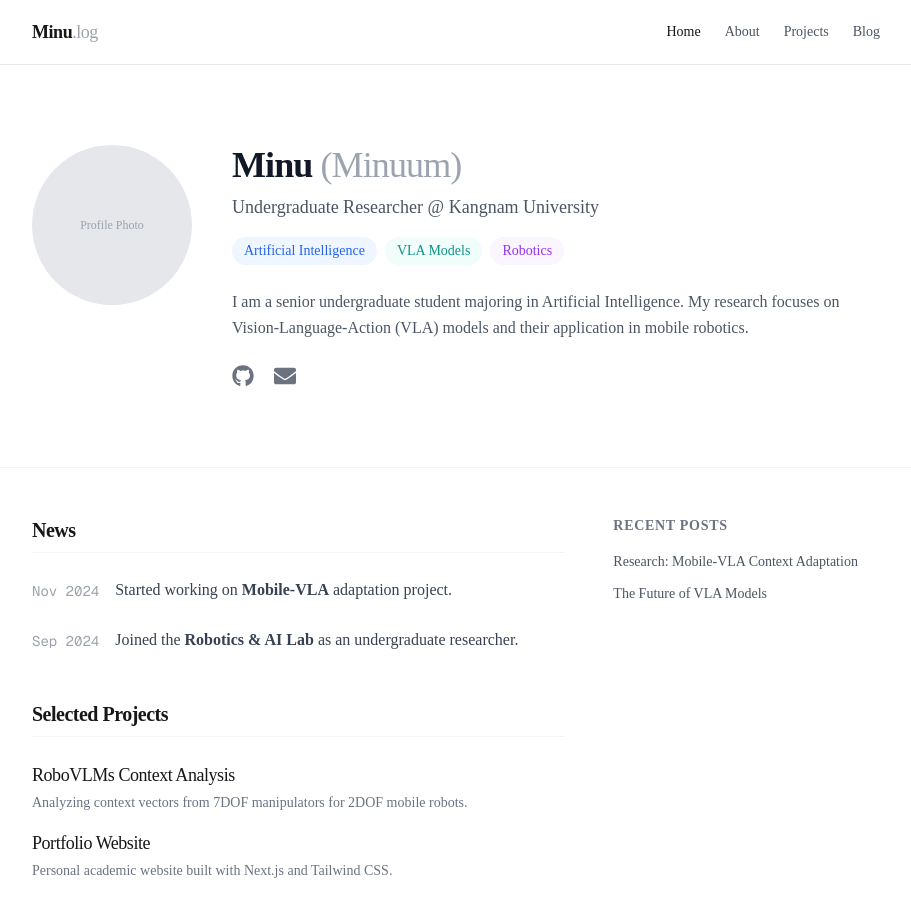
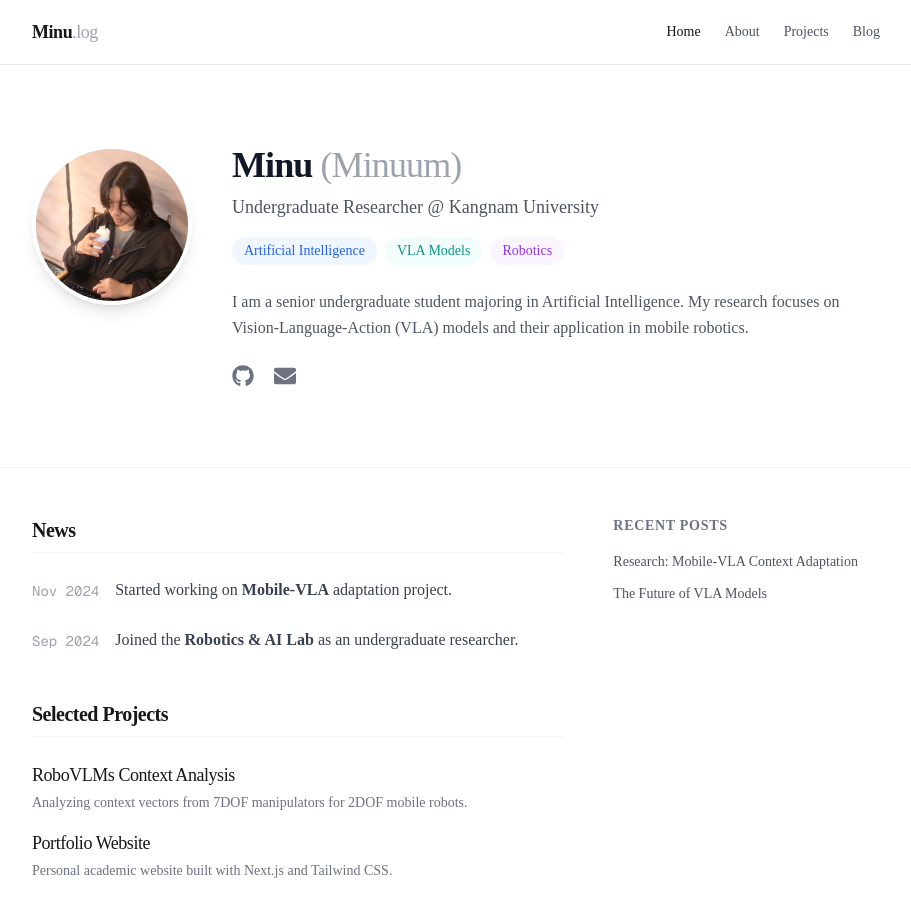
Before and after one commit to minuum/minuum.github.io, a Next.js app: page / in a window 1280 px wide. Shown: the top 916 px of the page, without its empty margins (184-1095 px from the left). Built offline with nearby package versions, Linux system fonts and the light colour scheme.

Commit message:
chore: update profile picture and site metadata

```diff
--- a/src/app/layout.tsx
+++ b/src/app/layout.tsx
@@ -13,8 +13,8 @@ const geistMono = Geist_Mono({
 });
 
 export const metadata: Metadata = {
-  title: "Create Next App",
-  description: "Generated by create next app",
+  title: "Minu (Minuum) - AI Research Portfolio",
+  description: "Undergraduate Researcher specializing in Vision-Language-Action (VLA) models and Robotics.",
 };
 
 import Navbar from "@/components/Navbar";
--- a/src/components/Hero.tsx
+++ b/src/components/Hero.tsx
@@ -8,10 +8,13 @@ export default function Hero() {
         <section className="py-20 border-b border-gray-100 dark:border-gray-800">
             <div className="max-w-4xl mx-auto px-6 flex flex-col md:flex-row items-center md:items-start gap-10">
                 {/* Profile Image Placeholder - User can replace this later */}
-                <div className="w-32 h-32 md:w-40 md:h-40 rounded-full bg-gray-200 dark:bg-gray-800 flex-shrink-0 overflow-hidden relative">
-                    <div className="absolute inset-0 flex items-center justify-center text-gray-400 text-xs">
-                        Profile Photo
-                    </div>
+                <div className="w-32 h-32 md:w-40 md:h-40 rounded-full bg-gray-200 dark:bg-gray-800 flex-shrink-0 overflow-hidden relative border-4 border-white dark:border-gray-900 shadow-lg">
+                    <Image
+                        src="/images/profile.jpeg"
+                        alt="Profile Photo"
+                        fill
+                        className="object-cover"
+                    />
                 </div>
 
                 <div className="flex-1 text-center md:text-left">
```
Also changed, not shown: public/images/profile.jpeg (added).
